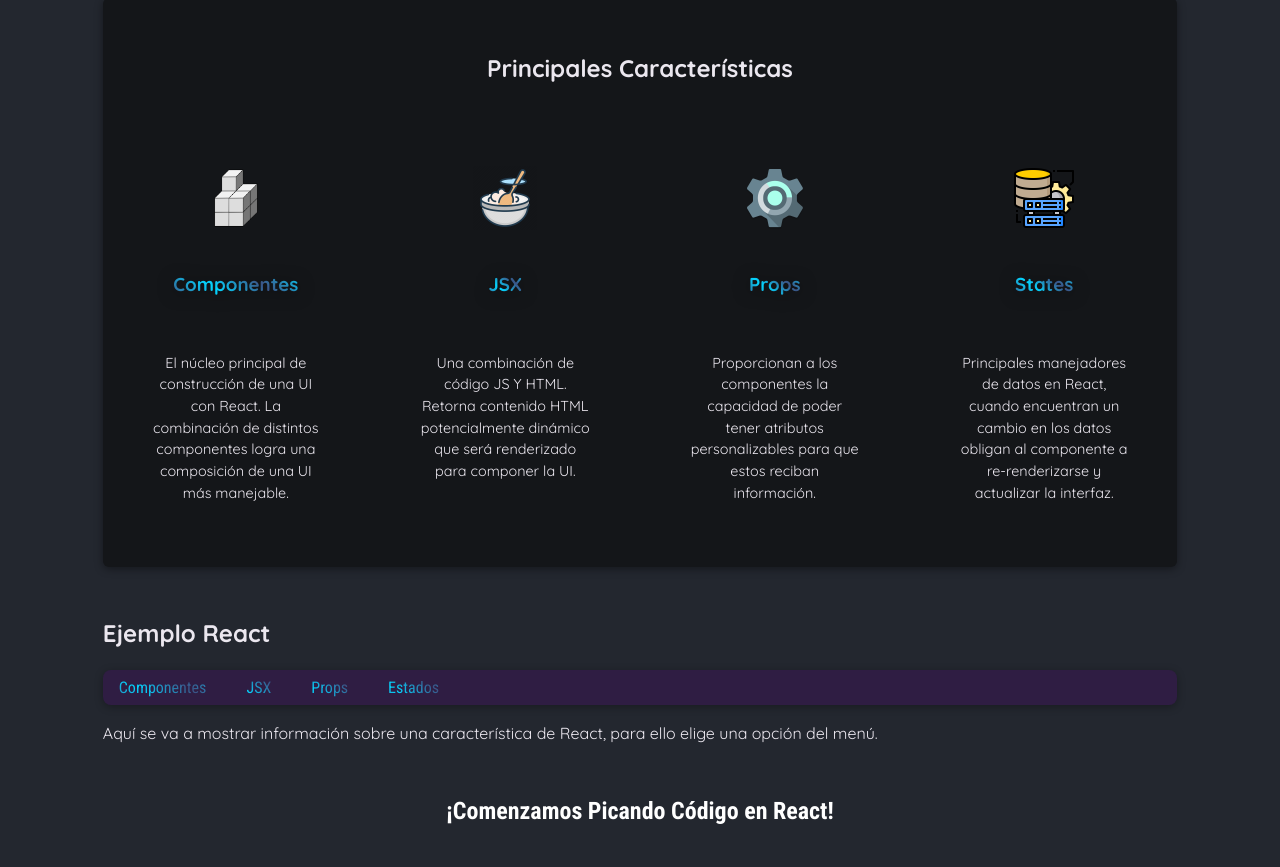
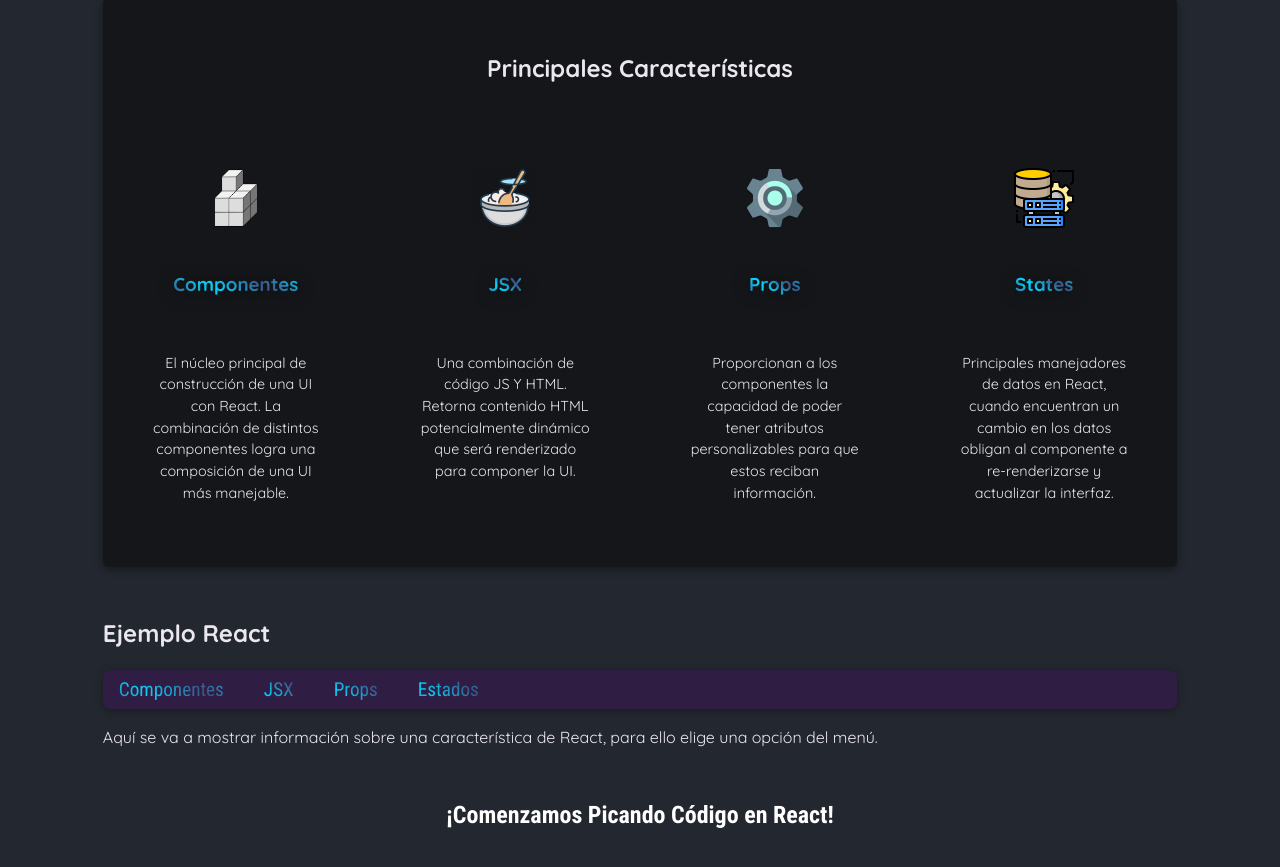
Before and after one commit to AdrianDelMoral/react-features-learn, a React (Vite) app: page / in a window 1280 px wide. Shown: the part 337-1204 px from the top of the page. Built offline with nearby package versions, Linux system fonts and the light colour scheme.

Commit message:
Settings dynamic css styles

```diff
--- a/src/App.jsx
+++ b/src/App.jsx
@@ -78,11 +78,12 @@
           <CoreConcepts {...CORE_CONCEPTS[2]}/>
           <CoreConcepts {...CORE_CONCEPTS[3]}/>
 
-          {/* Antes de poner el spread operator "...":
-            <CoreConcepts imagePath={CORE_CONCEPTS[3].imagePath}  title={CORE_CONCEPTS[3].title} description={CORE_CONCEPTS[3].description}/> */}
-
-          {/* Pasando las variables a mano:
-          <CoreConcepts imagePath={componentsImage} title="Componentes" description="El núcleo principal de construcción de una UI con React. La combinación de distintos componentes logra una composición de una UI más manejable"/> */}
+          {/*
+            Antes de poner el spread operator "...":
+              <CoreConcepts imagePath={CORE_CONCEPTS[3].imagePath}  title={CORE_CONCEPTS[3].title} description={CORE_CONCEPTS[3].description}/>
+            Pasando las variables a mano:
+              <CoreConcepts imagePath={componentsImage} title="Componentes" description="El núcleo principal de construcción de una UI con React. La combinación de distintos componentes logra una composición de una UI más manejable"/>
+          */}
 
         </div>
       </section>
@@ -98,10 +99,10 @@
               parentesis, ya que recibe la declaración, pero no la ejecuta si no solo la
               arrow function
           */}
-          <TabButton onClick={()=>handleClickMenu("components")}>Componentes</TabButton>
-          <TabButton onClick={()=>handleClickMenu("jsx")}>JSX</TabButton>
-          <TabButton onClick={()=>handleClickMenu("props")}>Props</TabButton>
-          <TabButton onClick={()=>handleClickMenu("state")}>Estados</TabButton>
+          <TabButton isSelected={selectedTopic === "components"} onClick={()=>handleClickMenu("components")}>Componentes</TabButton>
+          <TabButton isSelected={selectedTopic === "jsx"} onClick={()=>handleClickMenu("jsx")}>JSX</TabButton>
+          <TabButton isSelected={selectedTopic === "props"} onClick={()=>handleClickMenu("props")}>Props</TabButton>
+          <TabButton isSelected={selectedTopic === "state"} onClick={()=>handleClickMenu("state")}>Estados</TabButton>
         </menu>
 
         {tabContent}
--- a/src/components/TabButton/TabButton.css
+++ b/src/components/TabButton/TabButton.css
@@ -1,3 +1,13 @@
+#examples menu {
+    margin: 1rem 0;
+    padding: 0;
+    display: flex;
+    flex-wrap: wrap;
+    gap: 0.5rem;
+    list-style: none;
+    align-items: center;
+}
+
 #examples menu button {
     padding: 0.5rem 1rem;
     border: none;
--- a/src/components/TabButton/TabButton.jsx
+++ b/src/components/TabButton/TabButton.jsx
@@ -1,10 +1,10 @@
 import './TabButton.css';
 
-export default function TabButton({ children, onClick }) {
+export default function TabButton({ children, onClick, isSelected }) {
 
   return (
     <li>
-      <button onClick={onClick}>{ children }</button>
+      <button className={isSelected ? 'active' : ''} onClick={onClick}>{ children }</button>
     </li>
   )
 }
--- a/src/index.css
+++ b/src/index.css
@@ -122,37 +122,6 @@
   text-align: left;
 }
 
-#examples menu {
-  margin: 1rem 0;
-  padding: 0;
-  display: flex;
-  flex-wrap: wrap;
-  gap: 0.5rem;
-  list-style: none;
-}
-
-#examples menu button {
-  padding: 0.5rem 1rem;
-  border: none;
-  border-radius: 6px;
-  background-color: transparent;
-  color: #a18aba;
-  font-family: "Roboto Condensed", sans-serif;
-  font-size: 1rem;
-  cursor: pointer;
-  transition: all 0.2s ease-in-out;
-}
-
-#examples menu button:hover {
-  background-color: #1b082f;
-  color: #ebe7ef;
-}
-
-#examples menu button.active {
-  background-color: #7925d3;
-  color: #ebe7ef;
-}
-
 .tab {
   border-radius: .5rem;
   background-color: #2f1d43;
```
